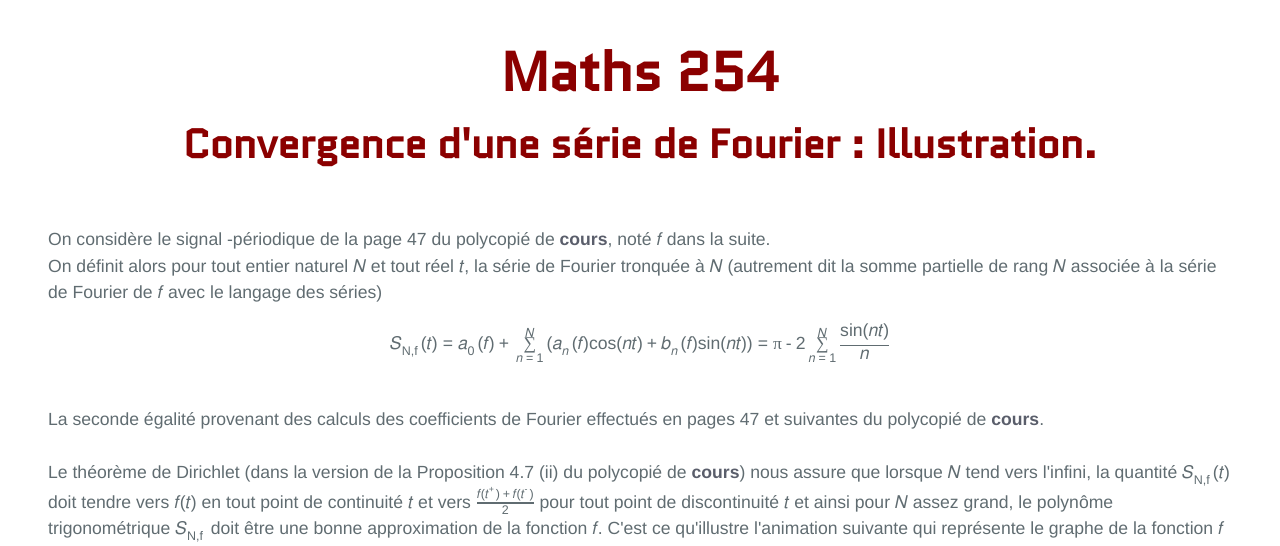
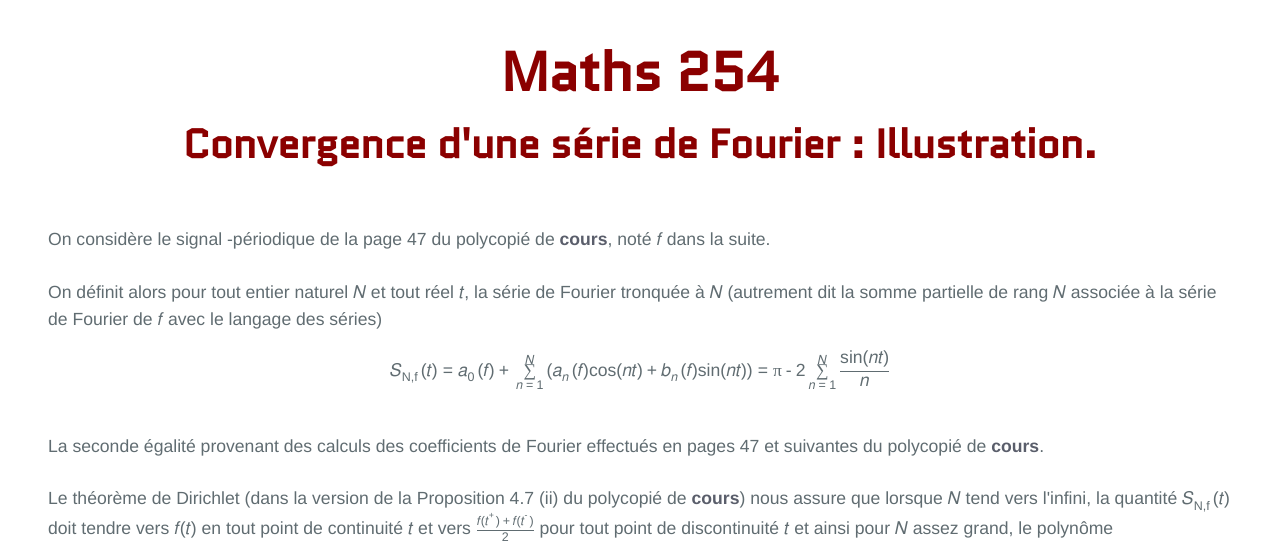
Before and after one commit to KevinDestagnol/algebre.github.io, a Jekyll site: the page built from discontinu.md, in a window 1280 px wide. Shown: the part 260-806 px from the top of the page. Built offline with Jekyll 4.4.1, drawn with Linux system fonts in a browser that asks for light colours; some web fonts are replaced.

Commit message:
Update default10.html

```diff
--- a/_layouts/default10.html
+++ b/_layouts/default10.html
@@ -37,7 +37,7 @@
 	    <br>
 	    <br>
 
-<c>On considère le signal <math style="font-family:Times New Roman, Times, serif;">2&pi;</math>-périodique de la page 47 du polycopié de <a href="cours_maths_254.pdf">cours<c></a>, noté <math><mi>f</mi></math> dans la suite.</br>
+<c>On considère le signal <math style="font-family:Times New Roman, Times, serif;">2&pi;</math>-périodique de la page 47 du polycopié de <a href="cours_maths_254.pdf">cours<c></a>, noté <math><mi>f</mi></math> dans la suite.</br><br>
 On définit alors pour tout entier naturel <math><mi>N</mi></math> et tout réel <math><mi>t</mi></math>, la série de Fourier tronquée à <math><mi>N</mi></math> (autrement dit la somme partielle de rang <math><mi>N</mi></math> associée à la série de Fourier de <math><mi>f</mi></math> avec le langage des séries) </br>
 <p class="flotte" style="text-align:center">
 <math mathsize="big" xmlns='http://www.w3.org/1998/Math/MathML' display='block'>
@@ -88,7 +88,7 @@ Le théorème de Dirichlet (dans la version de la Proposition 4.7 (ii) du polyco
 </video>
 </p>
 </br>
-On observe un effet de bord, une déformation du signal à proximité des discontinuité. Ce phénomène est appelé <b>phénomène de Gibbs<c> et traduit le fait que la convergence est "moins bonne", ce qui est finalement compréhensible puisque les polynômes trigonométriques approchant le signal discontinu sont, eux, continus et même aussi régulier que l'on veut!
+On observe un effet de bord, une déformation du signal à proximité des discontinuité. Ce phénomène est appelé <b>phénomène de Gibbs</b><c> et traduit le fait que la convergence est "moins bonne", ce qui est finalement compréhensible puisque les polynômes trigonométriques approchant le signal discontinu sont, eux, continus et même aussi régulier que l'on veut!
 
 
       <footer class="site-footer">
```
